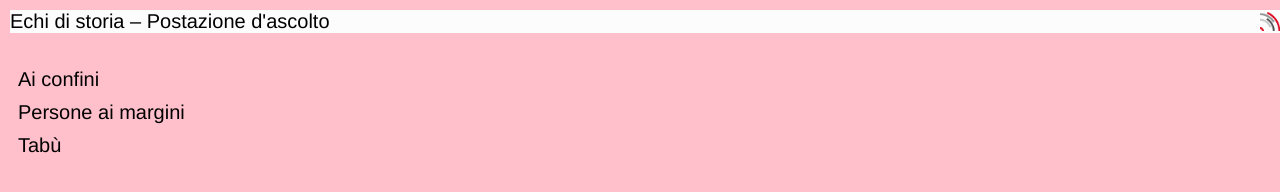
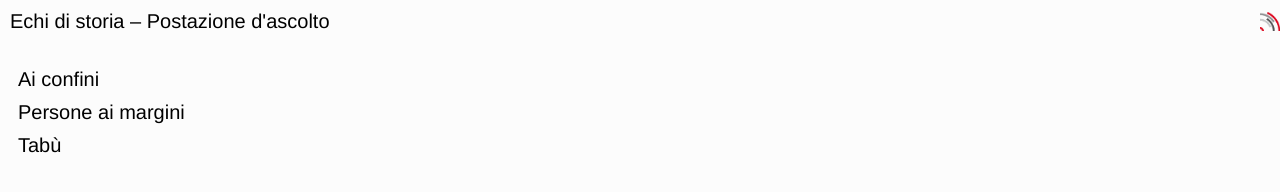
Before and after one commit to sophiesprugasci/EchidiStoria, a plain HTML site: page index.html in a window 1280 px wide. Drawn offline with Linux system fonts and the light colour scheme.

Commit message:
Update style.css

```diff
--- a/style.css
+++ b/style.css
@@ -5,7 +5,7 @@ html {
     font-size: 16px;
     font-family: 'Helvetica Neue', sans-serif;
     font-weight: medium;
-    background-color: #ffc0cb;
+    background-color: #fcfcfc;
     color: black;
     list-style-type: disc;
     overflow-x: hidden;
```
